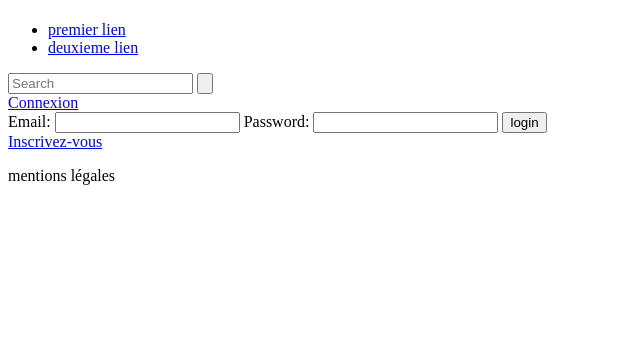
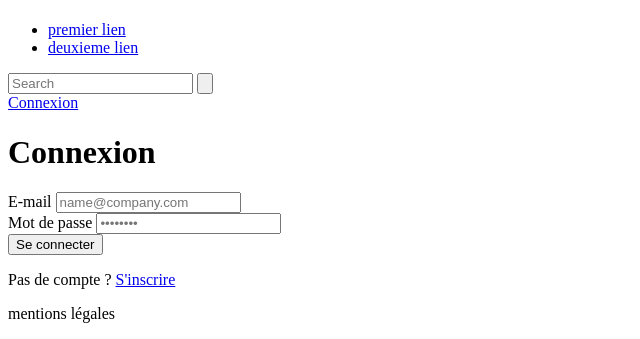
Before and after one commit to FloProGit/hotel_des_ventes, a Symfony app: template templates/login/login.html.twig in a window 1280 px wide. Shown: the part 2758-3097 px from the top of the page, without its empty margins (0-640 px from the left). Before the commit the page ends 2943 px from the top, so only its background shows below. Run offline with Twig, Linux system fonts and the light colour scheme; the template is opened without the code that fills it, so the values that code supplies are empty; some libraries are stand-ins or nearby versions.

Commit message:
[Fix][Front][Login & Register] change css forms

```diff
--- a/templates/login/login.html.twig
+++ b/templates/login/login.html.twig
@@ -4,21 +4,33 @@
 {# ... #}
 
 {% block body %}
-    {% if error %}
-        <div>{{ error.messageKey|trans(error.messageData, 'security') }}</div>
-    {% endif %}
+	{% if error %}
+		<div>{{ error.messageKey|trans(error.messageData, 'security') }}</div>
+	{% endif %}
 
-    <form action="{{ path('app_login') }}" method="post">
-        <label for="username">Email:</label>
-        <input type="text" id="username" name="_username" value="{{ last_username }}">
-
-        <label for="password">Password:</label>
-        <input type="password" id="password" name="_password">
-        <input type="hidden" name="_csrf_token" value="{{ csrf_token('authenticate') }}">
-        {# If you want to control the URL the user is redirected to on success
-        <input type="hidden" name="_target_path" value="/account"> #}
-
-        <button type="submit">login</button>
-    </form>
-    <a href="{{path('app_register')}}">Inscrivez-vous</a>
+	<div class="flex flex-col items-center justify-center px-6 py-8 mx-auto md:h-screen lg:py-0">
+		<div class="w-full bg-white rounded-lg shadow dark:border md:mt-0 sm:max-w-md xl:p-0 dark:bg-gray-800 dark:border-gray-700">
+			<div class="p-6 space-y-4 md:space-y-6 sm:p-8">
+				<h1 class="text-xl font-bold leading-tight tracking-tight text-gray-900 md:text-2xl dark:text-white">
+					Connexion
+				</h1>
+				<form class="space-y-4 md:space-y-6" action="{{ path('app_login') }}" method="post">
+					<div>
+						<label for="username" class="block mb-2 text-sm font-medium text-gray-900 dark:text-white">E-mail</label>
+						<input type="username" name="_username" id="username" class="bg-gray-50 border border-gray-300 text-gray-900 sm:text-sm rounded-lg focus:ring-primary-600 focus:border-primary-600 block w-full p-2.5 dark:bg-gray-700 dark:border-gray-600 dark:placeholder-gray-400 dark:text-white dark:focus:ring-blue-500 dark:focus:border-blue-500" placeholder="name@company.com" required="">
+					</div>
+					<div>
+						<label for="password" class="block mb-2 text-sm font-medium text-gray-900 dark:text-white">Mot de passe</label>
+						<input type="password" name="_password" id="password" placeholder="••••••••" class="bg-gray-50 border border-gray-300 text-gray-900 sm:text-sm rounded-lg focus:ring-primary-600 focus:border-primary-600 block w-full p-2.5 dark:bg-gray-700 dark:border-gray-600 dark:placeholder-gray-400 dark:text-white dark:focus:ring-blue-500 dark:focus:border-blue-500" required="">
+					</div>
+					<input type="hidden" name="_csrf_token" value="{{ csrf_token('authenticate') }}">
+					<button type="submit" class="w-full text-white bg-primary-600 hover:bg-primary-700 focus:ring-4 focus:outline-none focus:ring-primary-300 font-medium rounded-lg text-sm px-5 py-2.5 text-center dark:bg-primary-600 dark:hover:bg-primary-700 dark:focus:ring-primary-800">Se connecter</button>
+					<p class="text-sm font-light text-gray-500 dark:text-gray-400">
+						Pas de compte ?
+						<a href="{{path('app_register')}}" class="font-medium text-primary-600 hover:underline dark:text-primary-500">S'inscrire</a>
+					</p>
+				</form>
+			</div>
+		</div>
+	</div>
 {% endblock %}
```
Also changed, not shown: templates/inscription.html.twig (+22 -26 lines).
